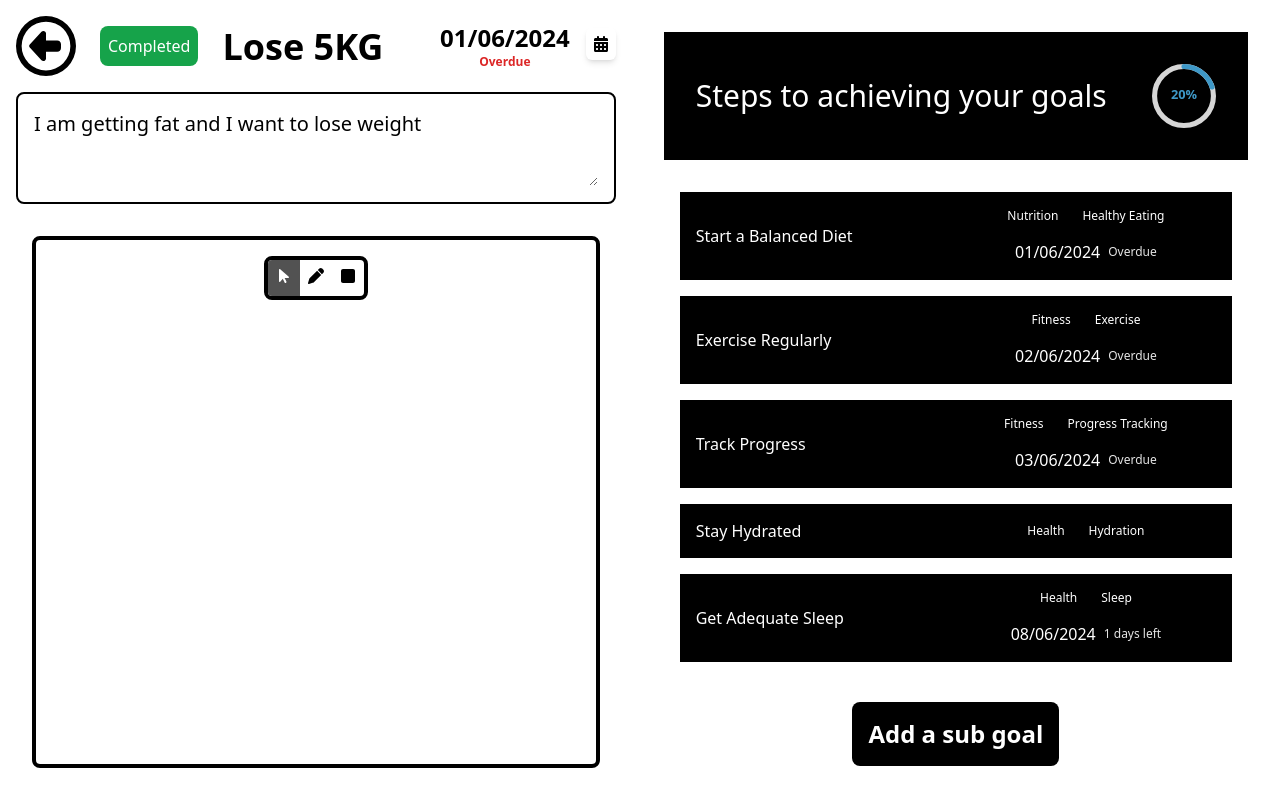
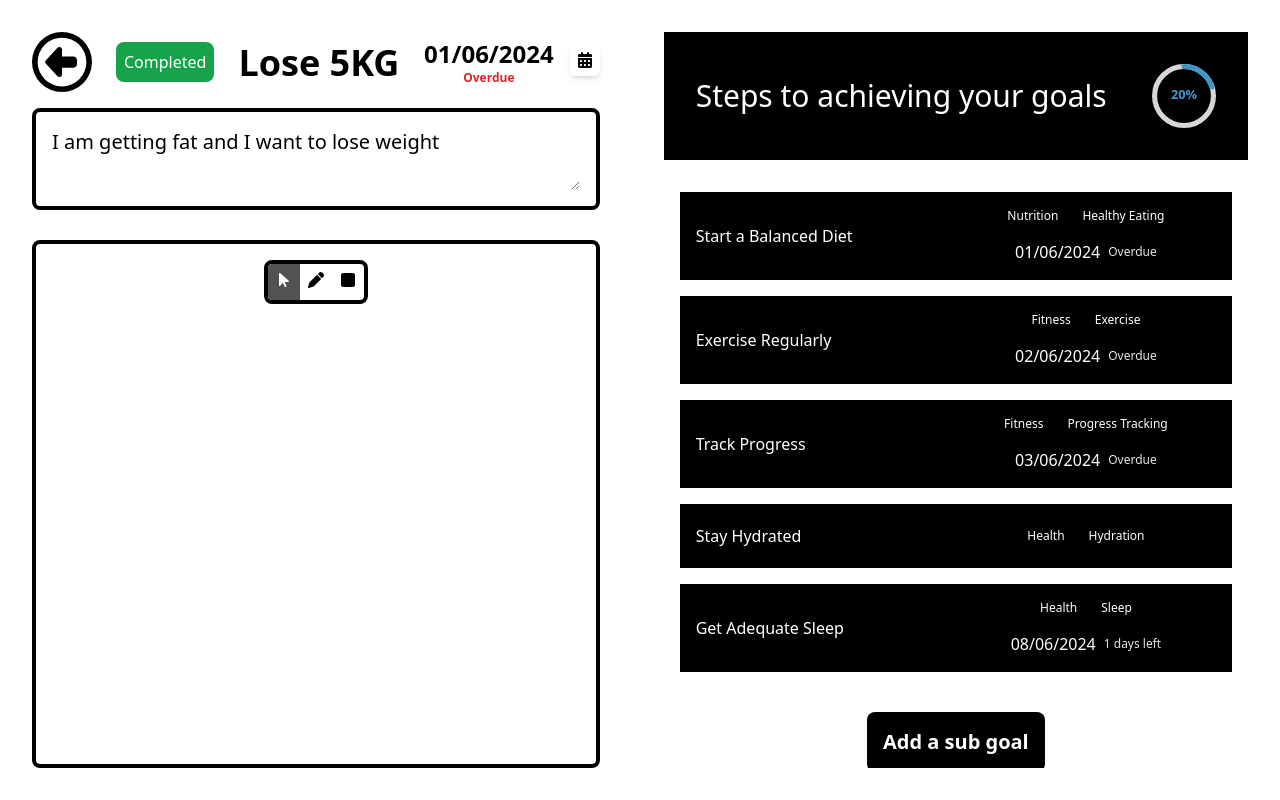
Before and after one commit to TKPending/Kuvitus, a Next.js app: page /goal/1 in a window 1280 px wide. Built offline with nearby package versions, Linux system fonts and the light colour scheme.

Commit message:
Small Refactors

```diff
--- a/src/app/components/AddSubGoalButtonComponent.tsx
+++ b/src/app/components/AddSubGoalButtonComponent.tsx
@@ -10,7 +10,7 @@ const AddSubGoalButtonComponent = () => {
   };
 
   return (
-    <div className="text-white my-10 flex items-center justify-center text-2xl">
+    <div className="text-white my-10 flex items-center justify-center text-xl">
       <p onClick={handleAddSubGoal} className="cursor-pointer hover:scale-105 transition duration-200 bg-black p-4 rounded-lg font-semibold">
         Add a sub goal
       </p>
--- a/src/app/components/TagsComponent.tsx
+++ b/src/app/components/TagsComponent.tsx
@@ -46,7 +46,7 @@ const TagsComponent = ({
       </p>
       {button && (
         <FontAwesomeIcon
-          icon={isHovered ? faCircleXmark : faXmark}
+          icon={faXmark}
           onMouseEnter={() => setIsHovered(true)}
           onMouseLeave={() => setIsHovered(false)}
           onClick={(e: any) => handleTagDeletion(e, title)}
--- a/src/app/container/GoalDescriptionContainer.tsx
+++ b/src/app/container/GoalDescriptionContainer.tsx
@@ -19,7 +19,7 @@ const GoalDescriptionContainer = () => {
   const handleOnSave = async () => {};
 
   return (
-    <div className="h-full border-2 border-black rounded-lg p-4">
+    <div className="h-full border-4 border-black rounded-lg p-4">
       <TextInputComponent
         text={description}
         size="big"
--- a/src/app/container/SubGoalDropdownContainer.tsx
+++ b/src/app/container/SubGoalDropdownContainer.tsx
@@ -1,13 +1,13 @@
+import React from "react";
 import { useDispatch } from "react-redux";
 import TagsComponent from "@/app/components/TagsComponent";
 import {
   setSubGoalDetails,
   setSubGoalFocus,
 } from "@/app/redux/slices/goal/goalSlice";
-import TextInputComponent from "../components/TextInputComponent";
-import React from "react";
+import TextInputComponent from "@/app/components/TextInputComponent"
 import AddTagsComponent from "@/app/components/custom/subgoal/AddTagsComponent";
-import SubGoalDateLayout from "../layouts/SubGoalDateLayout";
+import SubGoalDateLayout from "@/app/layouts/SubGoalDateLayout"
 
 type Props = {
   UID: string;
--- a/src/app/container/SubGoalFrontContainer.tsx
+++ b/src/app/container/SubGoalFrontContainer.tsx
@@ -48,7 +48,7 @@ const SubGoalFrontContainer = ({
   return (
     <div
       onClick={handleSubGoalFocus}
-      className="cursor-pointer bg-black text-white flex items-center justify-around p-4"
+      className="min-h-16 cursor-pointer bg-black text-white flex items-center justify-around p-4"
     >
       <TextInputComponent
         text={title}
--- a/src/app/layouts/GoalDescriptionLayout.tsx
+++ b/src/app/layouts/GoalDescriptionLayout.tsx
@@ -3,7 +3,7 @@ import GoalDescriptionContainer from "@/app/container/GoalDescriptionContainer";
 
 const GoalDescriptionLayout = () => {
   return (
-    <div className="flex flex-col gap-4 h-1/4">
+    <div className="flex flex-col gap-4 h-1/4 p-4">
       <GoalTitleContainer />
       <GoalDescriptionContainer />
     </div>
--- a/src/app/layouts/SubGoalDateLayout.tsx
+++ b/src/app/layouts/SubGoalDateLayout.tsx
@@ -29,6 +29,8 @@ const SubGoalDateLayout = ({ subUID, dueDate, status }: Props) => {
               >
                 {remainingDays} left
               </span>
+            ) : remainingDays === 0 ? (
+              <p className="text-xs text-green-600">Due Today</p>
             ) : (
               <span className="text-xs text-red-200">Overdue</span>
             )}
--- a/src/app/redux/slices/goal/subGoalReducer.ts
+++ b/src/app/redux/slices/goal/subGoalReducer.ts
@@ -29,9 +29,9 @@ export const addSubGoalReducer = (
 ) => {
   state.goalSteps.push({
     subUID: action.payload,
-    subTitle: "",
-    subDetails: "",
-    subStatus: 0,
+    subTitle: "Enter goal title",
+    subDetails: "Enter details about the subgoal you want to achieve",
+    subStatus: 2,
     subTags: [],
     subDueDate: "",
     isPressed: false,
```
